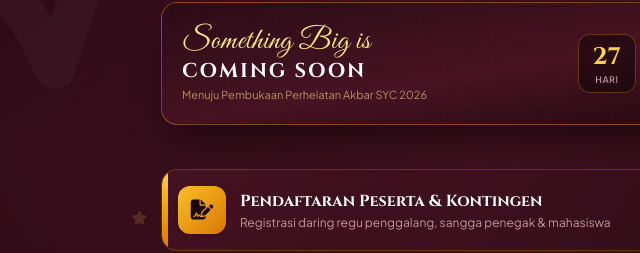
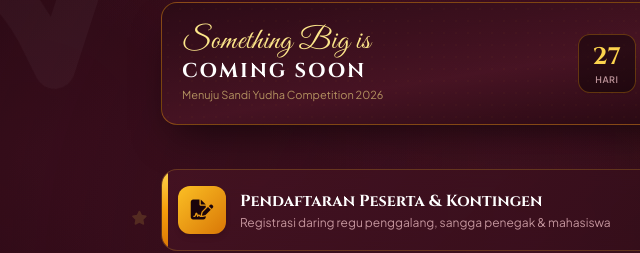
Before and after one commit to ZakaaGregeddd/SYC-LinkPortal, a plain HTML site: page index.html in a window 1280 px wide. Shown: the part 524-777 px from the top of the page, 99-739 px from the left. Drawn offline with nearby package versions, Linux system fonts and the light colour scheme; some icons are missing; a web font is replaced by a local one.

Commit message:
chore: change teks desc

```diff
--- a/index.html
+++ b/index.html
@@ -111,7 +111,7 @@
                                 <span class="">COMING SOON</span>
                                 <i class="fa-solid fa-sparkles text-gold-400 text-xs"></i>
                             </h2>
-                            <p class="text-[11px] text-amber-200/60">Menuju Pembukaan Perhelatan Akbar SYC 2026</p>
+                            <p class="text-[11px] text-amber-200/60">Menuju Sandi Yudha Competition 2026</p>
                         </div>
                         <div class="flex items-center gap-2 md:gap-3 text-center">
                             <div
```
